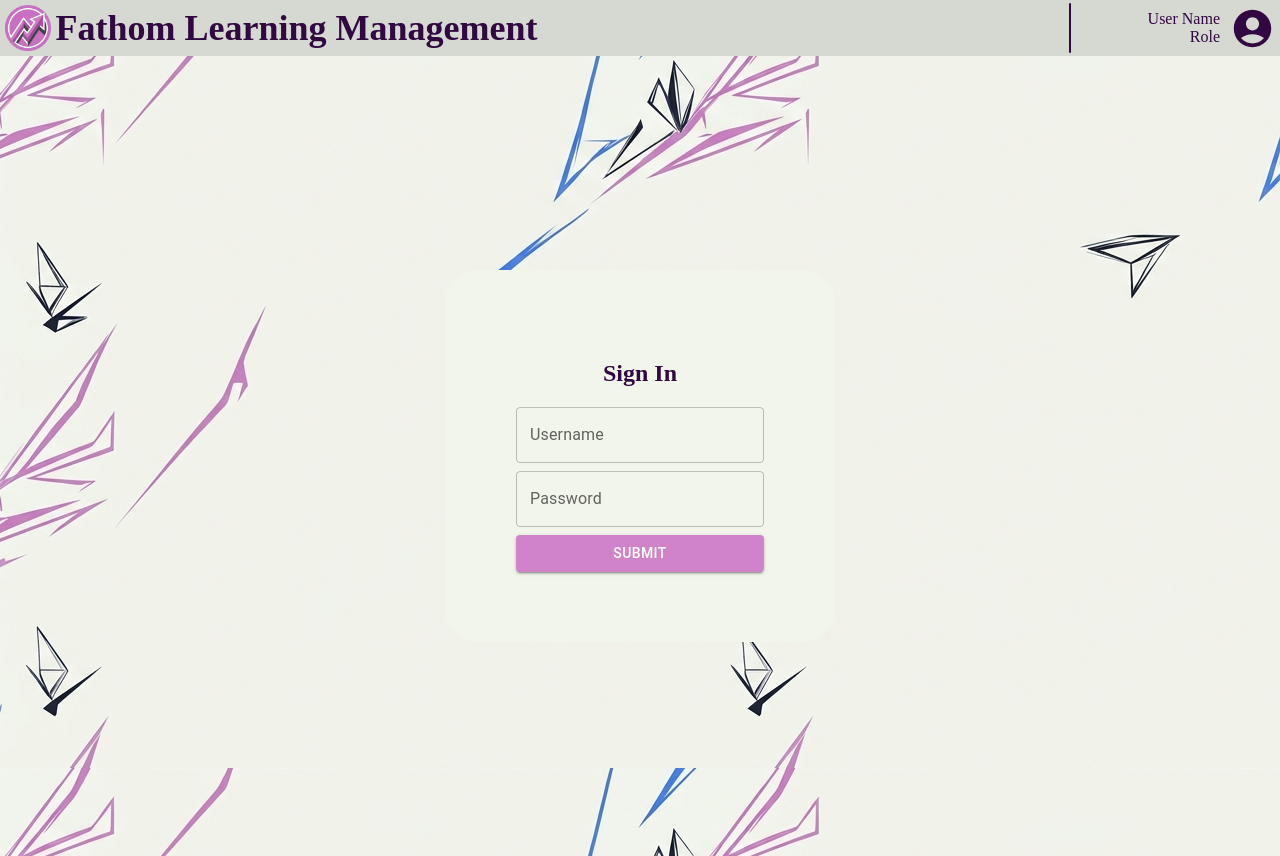
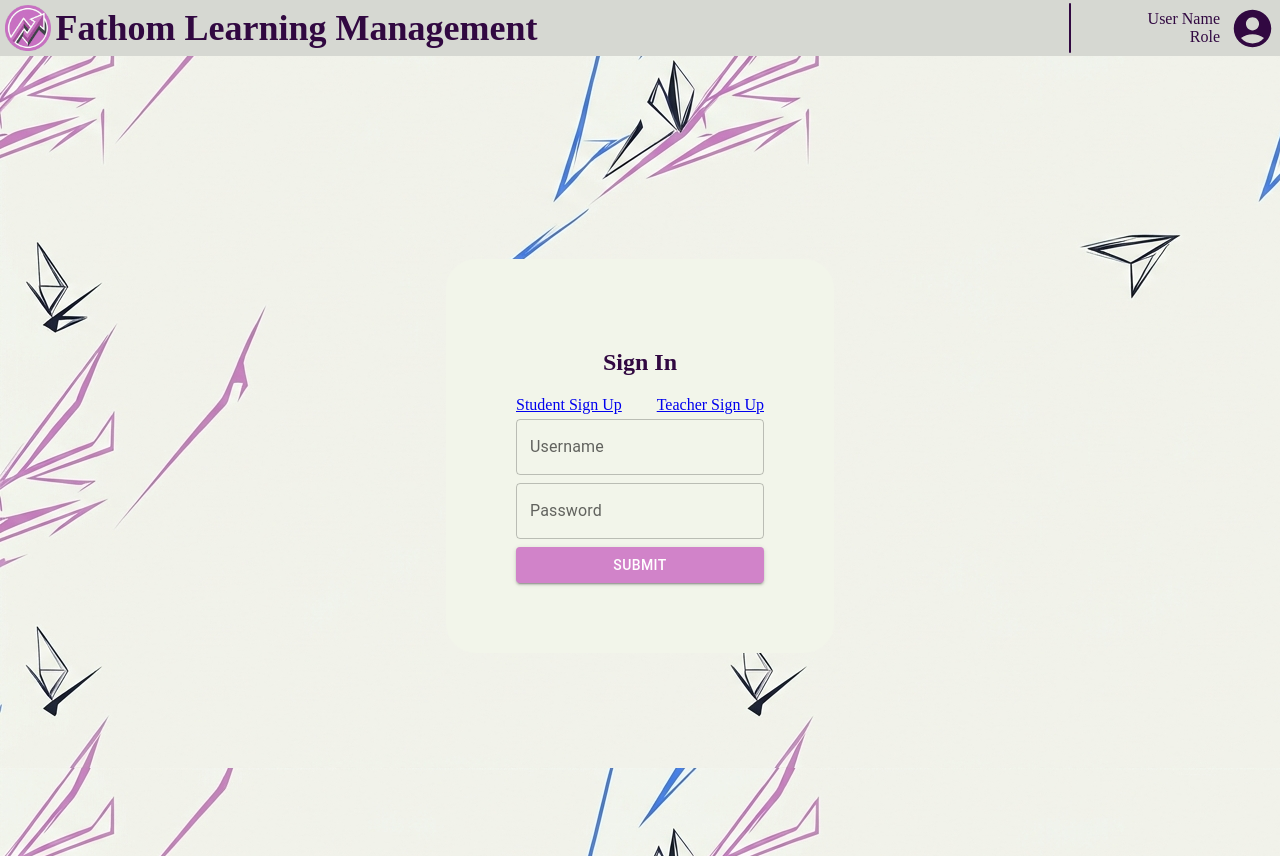
Before and after one commit to SamDalmon/Project-2-LMS, a React (Vite) app in the folder frontend/fathom-lms/: page /sign-in in a window 1280 px wide. Built offline with nearby package versions, Linux system fonts and the light colour scheme.

Commit message:
feat: enhance AuthLayout with navigation links for sign-in and sign-up pages

```diff
--- a/frontend/fathom-lms/src/layouts/AuthLayout/AuthLayout.css
+++ b/frontend/fathom-lms/src/layouts/AuthLayout/AuthLayout.css
@@ -17,3 +17,10 @@
   align-items: center;
   text-align: center;
 }
+
+.nav-container {
+  width: 100%;
+  display: flex;
+  justify-content: space-between;
+  margin-bottom: 5px;
+}
--- a/frontend/fathom-lms/src/layouts/AuthLayout/AuthLayout.jsx
+++ b/frontend/fathom-lms/src/layouts/AuthLayout/AuthLayout.jsx
@@ -2,11 +2,15 @@ import './AuthLayout.css'
 import Stack from '@mui/material/Stack'
 import Button from '@mui/material/Button'
 
-export default function AuthLayout ({title, content, onSubmit}) {
+export default function AuthLayout ({title, leftLink, rightLink, content, onSubmit}) {
   return (
     <div className="auth-layout">
       <div className="auth-layout-container">
         <h2>{ title }</h2>
+        <nav className='nav-container'>
+          { leftLink }
+          { rightLink }
+        </nav>
         <Stack spacing={1} direction='column'>
           { content }
           <Button
--- a/frontend/fathom-lms/src/pages/SignIn/SignIn.jsx
+++ b/frontend/fathom-lms/src/pages/SignIn/SignIn.jsx
@@ -1,3 +1,4 @@
+import { Link } from 'react-router-dom'
 import AuthLayout from '../../layouts/AuthLayout/AuthLayout'
 import AuthForm from '../../components/AuthForm'
 
@@ -6,6 +7,8 @@ export default function TeacherSignUp () {
     <>
       <AuthLayout
         title='Sign In'
+        leftLink={ <Link to='/student-sign-up'>Student Sign Up</Link> }
+        rightLink={ <Link to='/teacher-sign-up'>Teacher Sign Up</Link> }
         content={
           <>
             <AuthForm/>
--- a/frontend/fathom-lms/src/pages/StudentSignUp/StudentSignUp.jsx
+++ b/frontend/fathom-lms/src/pages/StudentSignUp/StudentSignUp.jsx
@@ -1,3 +1,4 @@
+import { Link } from 'react-router-dom'
 import AuthLayout from '../../layouts/AuthLayout/AuthLayout'
 import AuthForm from '../../components/AuthForm'
 import SignUpForm from '../../components/SignUpForm'
@@ -7,6 +8,8 @@ export default function StudentSignUp () {
     <>
       <AuthLayout
         title='Student Sign Up'
+        leftLink={ <Link to='/sign-in'>Sign In</Link> }
+        rightLink={ <Link to='/teacher-sign-up'>Teacher Sign Up</Link> }
         content={
           <>
             <AuthForm/>
--- a/frontend/fathom-lms/src/pages/TeacherSignUp/TeacherSignUp.jsx
+++ b/frontend/fathom-lms/src/pages/TeacherSignUp/TeacherSignUp.jsx
@@ -1,3 +1,4 @@
+import { Link } from 'react-router-dom'
 import AuthLayout from '../../layouts/AuthLayout/AuthLayout'
 import AuthForm from '../../components/AuthForm'
 import SignUpForm from '../../components/SignUpForm'
@@ -7,6 +8,8 @@ export default function TeacherSignUp () {
     <>
       <AuthLayout
         title='Teacher Sign Up'
+        leftLink={ <Link to='/sign-in'>Sign In</Link> }
+        rightLink={ <Link to='/student-sign-up'>Student Sign Up</Link> }
         content={
           <>
             <AuthForm/>
```
